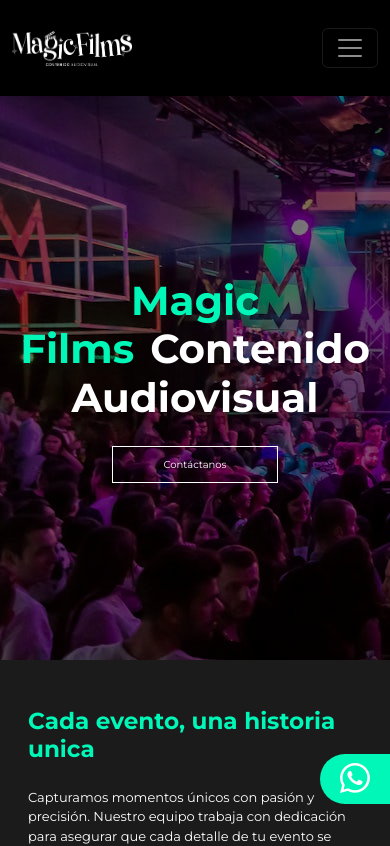
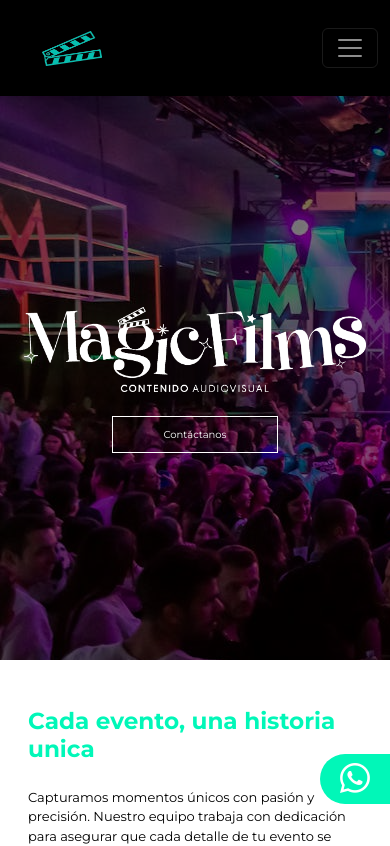
Before and after one commit to javieruncos/magic-films, a React (Vite) app: page / in a window 390 px wide. Shown: the top 846 px of the page. Built offline with nearby package versions, Linux system fonts and the light colour scheme.

Commit message:
cambios en el color de fondo de la pagina

```diff
--- a/src/App.css
+++ b/src/App.css
@@ -1,5 +1,6 @@
 .App {
-    background-color: #1b1b1b;
+    /* background-color: #1b1b1b; */
+    background-color: white;
     display: flex;
     flex-direction: column;
     color: white;
--- a/src/assets/style/Eventos.css
+++ b/src/assets/style/Eventos.css
@@ -5,6 +5,7 @@
 
 .titulo-eventos{
     width: 50%;
+    color: black;
 }
 
 .card-event{
--- a/src/assets/style/EventosPages.css
+++ b/src/assets/style/EventosPages.css
@@ -33,6 +33,7 @@
     height: 500px;
     width: 100%;
     font-size: 18px;
+    color: black;
 }
 
 .imagen-fiestas{
@@ -79,6 +80,7 @@
     align-items: center;
     justify-content: space-between;
     background-color: #18312b;
+    color: white;
 
 }
 
--- a/src/assets/style/Menu.css
+++ b/src/assets/style/Menu.css
@@ -37,8 +37,8 @@
 }
 
 .logo-nav img{
-    height: 50%;
-    width: 100%;
+    height: 70%;
+    width: 70%;
 
 }
 
@@ -63,6 +63,12 @@
     }
 
 
+    .logo-nav img{
+        height: 50%;
+        width: 50%;
+
+    }
+
 }
 
 @media screen and (min-width: 600px) and (max-width: 991px) {
--- a/src/assets/style/PageBodas.css
+++ b/src/assets/style/PageBodas.css
@@ -19,15 +19,12 @@
     left: 0;
 }
 
-
-
 .container-title{
     height: 100%;
     display: flex;
     justify-content: center;
     align-items: center;
     text-align: center;
-
 }
 
 .bodas-img{
@@ -45,6 +42,7 @@
 
 .descripcion-bodas{
     font-size: 25px;
+    color: black;
 }
 
 /* ******************************************************* */
--- a/src/assets/style/Portada.css
+++ b/src/assets/style/Portada.css
@@ -38,6 +38,10 @@
     justify-content: center;
     align-items: center;
    text-align: center
+}
+
+.capa-portada div img{
+    height: 200px;
 }
 
 .btn-portada{
@@ -82,6 +86,10 @@
     .img-portadaEvento{
         display: block;
     }
+
+    .capa-portada div img {
+        height: 85px;
+    }
 }
 
 
--- a/src/common/Menu.jsx
+++ b/src/common/Menu.jsx
@@ -1,6 +1,7 @@
 import "../assets/style/Menu.css";
 import { Navbar, Container, Nav } from 'react-bootstrap';
 import Magic from "../assets/img/Magic.png";
+import claqueta from "../assets/img/Claqueta-Aqua.png"
 
 const Menu = () => {
     return (
@@ -9,7 +10,7 @@
                 <Container>
                     <Navbar.Brand href="#home">
                         <div className="logo-nav">
-                            <img src={Magic} alt="" />
+                            <img src={claqueta} alt="" />
                         </div>
                     </Navbar.Brand>
                     <Navbar.Toggle aria-controls="basic-navbar-nav" />
--- a/src/components/Ui/Portada.jsx
+++ b/src/components/Ui/Portada.jsx
@@ -2,6 +2,8 @@
 import "../../assets/style/Portada.css";
 import video from "../../assets/videos/video-fiesta.mp4";
 import evento from "../../assets/img/events.jpeg";
+import magicFilms from "../../assets/img/Magic.png"
+
 const Portada = () => {
 
     const videoRef = useRef(null);
@@ -41,10 +43,11 @@
             <div className="capa-portada">
                 <div className="container" data-aos="fade-up">
                     <div className="container">
-                        <h1 className="display-2 fw-bold ">
+                        {/* <h1 className="display-2 fw-bold ">
                             <span className="text-color me-3">Magic Films</span>
-                            Contenido Audiovisual</h1>
-                    <button className="btn-portada mt-3">Contáctanos</button>
+                            Contenido Audiovisual</h1> */}
+                            <img src={magicFilms}  alt="" />
+                    <button className="btn-portada mt-4">Contáctanos</button>
                     </div>
                 </div>
             </div>
```
